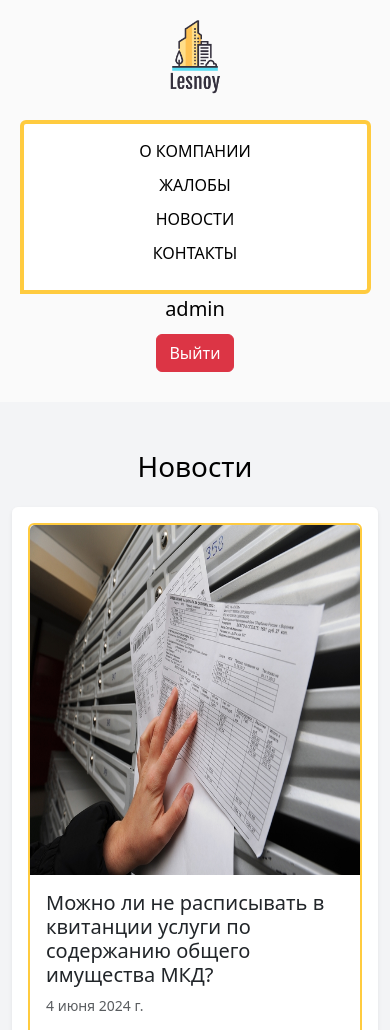
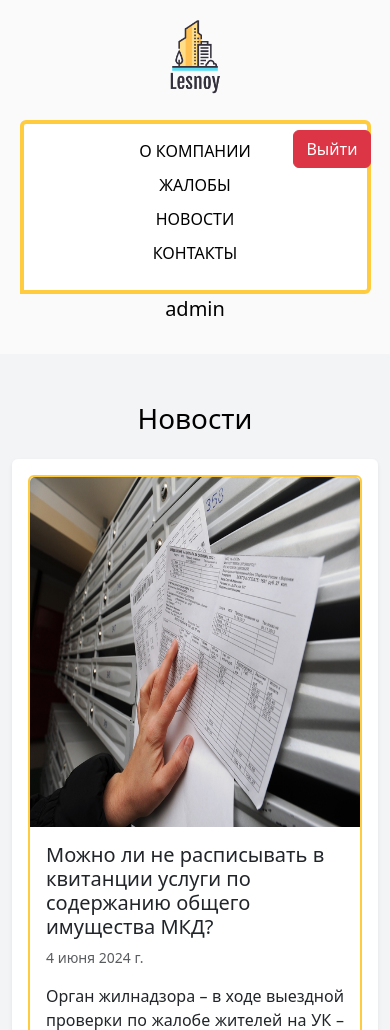
Before and after one commit to EILuser/project-web, a Django app: page /news/ in a window 390 px wide. Shown: the top 1030 px of the page. Run offline with Django 5.2, Linux system fonts and the light colour scheme; a user stored in the database is signed in; data comes from the database, SQL or seed files in the repository; both versions use the stored data as it was after the commit.

Commit message:
Some fixes

```diff
--- a/lesnoy/main/static/css/style.css
+++ b/lesnoy/main/static/css/style.css
@@ -355,6 +355,24 @@ footer {
         flex-direction: column;
     }
 
+    .username__adaptation {
+        position: absolute;
+        left: 5%;
+        top: 5%;
+    }
+
+    .message__button__adaptation {
+        position: absolute;
+        right: 20%;
+        top: 5%;
+    }
+
+    .exit__button__adaptation {
+        position: absolute;
+        top: 5%;
+        right: 5%;
+    }
+
     .section__content {
         width: 80%;
     }
@@ -392,24 +410,6 @@ footer {
 
     nav {
         width: 100%;
-    }
-
-    .username__adaptation {
-        position: absolute;
-        left: 5%;
-        top: 5%;
-    }
-
-    .message__button__adaptation {
-        position: absolute;
-        right: 20%;
-        top: 5%;
-    }
-
-    .exit__button_adaptation {
-        position: absolute;
-        top: 5%;
-        right: 5%;
     }
 
     .center {
--- a/lesnoy/templates/index.html
+++ b/lesnoy/templates/index.html
@@ -59,7 +59,7 @@
         </a>
         {% endif %}
         {% endblock %}
-        <form method="post" class="exit__button_adaptation" action="{% url 'logout' %}">
+        <form method="post" class="exit__button__adaptation" action="{% url 'logout' %}">
           {% csrf_token %}
           <button type="submit" class="btn btn-danger">Выйти</button>
         </form>
--- a/lesnoy/templates/news.html
+++ b/lesnoy/templates/news.html
@@ -22,7 +22,7 @@
       </div>
       {% endfor %}
       {% else %}
-      <div class="col-12 col-md-10 col-lg-8 col-xl-6 alert alert-info" style="margin: 0 auto;">Новости отсутствуют</div>
+      <div class="col-12 col-md-10 col-lg-8 col-xl-6 alert alert-info m-auto">Новости отсутствуют</div>
       {% endif %}
     </div>
   </div>
```
Also changed, not shown: lesnoy/db.sqlite3.
